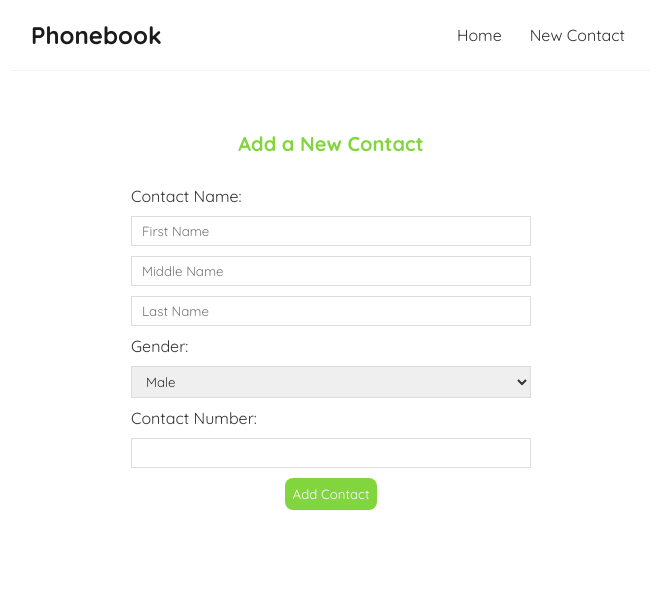
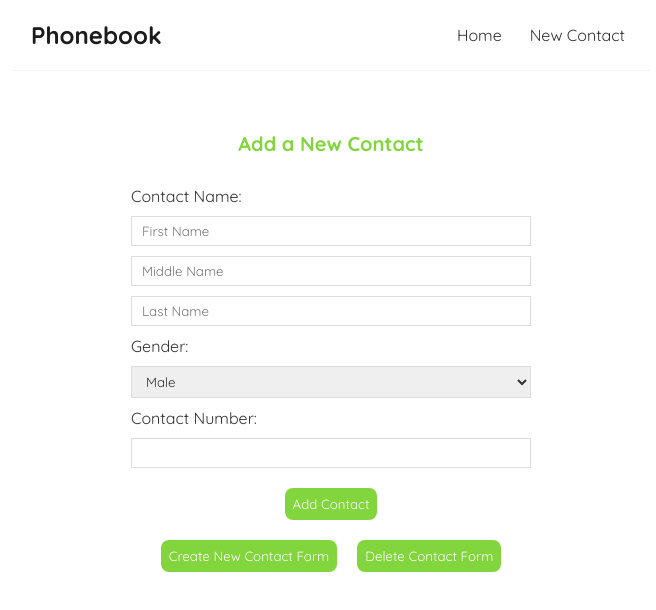
Before and after one commit to BryantSagun/phonebook, a React (Create React App) app: page /create in a window 1280 px wide. Shown: the top 610 px of the page, without its empty margins (309-965 px from the left). Built offline with nearby package versions, Linux system fonts and the light colour scheme.

Commit message:
created dynamic forms for create contact that duplicates and removes a contact form upon button click

```diff
--- a/src/Create.js
+++ b/src/Create.js
@@ -3,6 +3,7 @@ import { useHistory } from "react-router-dom";
 import axios from "axios";
 
 const Create = () => {
+     const [inputList, setInputList] = useState([{firstName: "", lastName: ""}])
      const [firstName, setFirstName] = useState('');
      const [middleName, setMiddleName] = useState('');
      const [lastName, setLastName] = useState('');
@@ -29,10 +30,34 @@ const Create = () => {
           .catch(err => {console.log("error")})
      }
 
+     const handleAddForm = (e, index) => {
+          // const { name, value } = e.target;
+          // const list = [...inputList];
+          // list[index][name] = value;
+          // setInputList(list);
+          setInputList([...inputList, { firstName: "", lastName: "" }]);
+     }
+
+     const handleRemoveForm = index => {
+          const list = [...inputList];
+          list.splice(index, 1);
+          setInputList(list);
+     };
+
+     const handleInputChange = (e, index) => {
+          const { name, value } = e.target;
+          const list = [...inputList];
+          list[index][name] = value;
+          setInputList(list);
+     };
+
      return(
           <div className="create">
                <h2>Add a New Contact</h2>
                <form onSubmit={handleSubmit}>
+                    {inputList.map((x, i) => {
+                         return(
+                              <div className="contactDetails">
                                    <label>Contact Name: </label>
                                    <input
                                         type="text"
@@ -72,7 +97,12 @@ const Create = () => {
                                    />
                                    {!isPending && <button>Add Contact</button>}
                                    {isPending && <button disabled>Adding contact...</button>}
+                              </div>
+                         )
+                    })}
                </form>
+               <button onClick={handleAddForm}>Create New Contact Form</button>
+               <button onClick={handleRemoveForm}>Delete Contact Form</button>
           </div>
      )
 }
--- a/src/index.css
+++ b/src/index.css
@@ -6,6 +6,11 @@
   font-family: "Quicksand";
   color: #333;
 }
+
+button{
+  margin: 10px;
+}
+
 .navbar {
   padding: 20px;
   display: flex;
```
Lines whose indentation alone changed are shown as unchanged.
